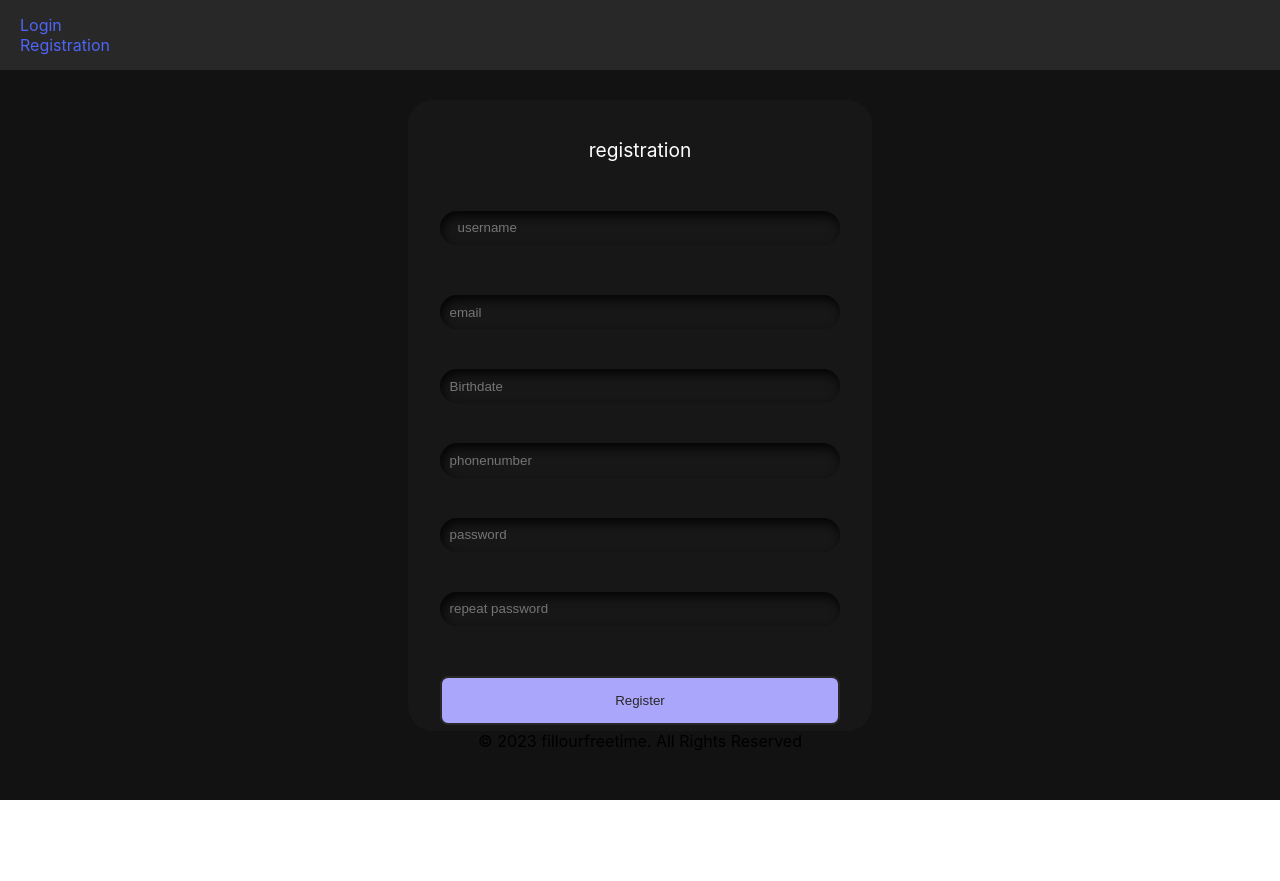
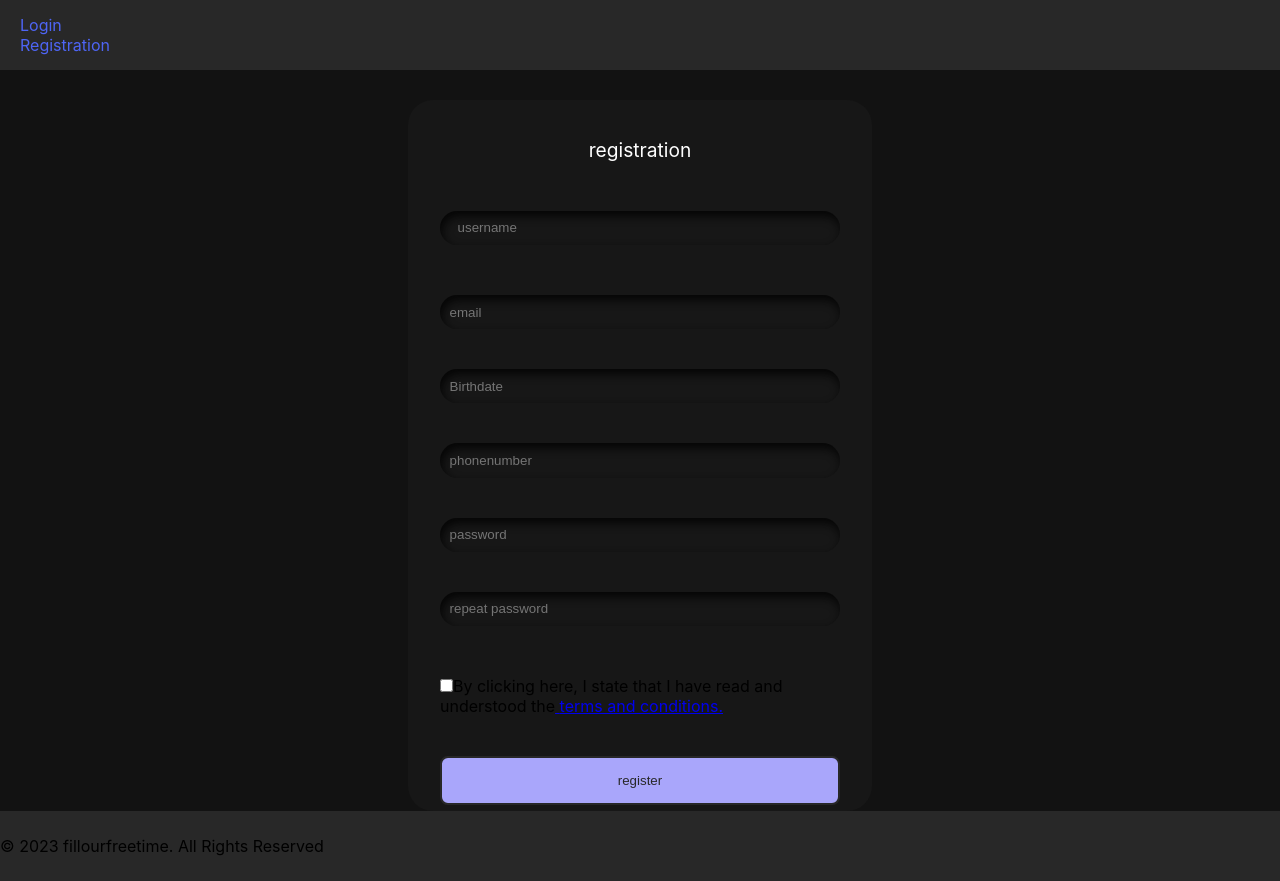
Before and after one commit to fillyourfreetime/version-0.0.1, a React (Create React App) app in the folder client/: page /registration in a window 1280 px wide. Before the commit the page ends 800 px from the top, so only its background shows below. Built offline with nearby package versions, Linux system fonts and the light colour scheme; no server answers.

Commit message:
bug fixing

```diff
--- a/client/src/App.css
+++ b/client/src/App.css
@@ -39,6 +39,14 @@
 .navbar {
   width: 100%;
   flex-direction: row;
+  align-items: center;
+  height: 70px;
+  background-color: var(--color-surface-200);
+  display: flex;
+}
+
+.sitefooter {
+  width: 100vw;
   align-items: center;
   height: 70px;
   background-color: var(--color-surface-200);
--- a/client/src/App.js
+++ b/client/src/App.js
@@ -137,7 +137,7 @@ function App() {
             <Route path="*" element={<Error404 />} />
           </Routes>
         </BrowserRouter>
-        <div class="footer">
+        <div class="sitefooter">
           <p class="footertext">&#169; 2023 fillourfreetime. All Rights Reserved </p>
         </div>
       </AuthContext.Provider>
--- a/client/src/Pages/RegistrationPage.js
+++ b/client/src/Pages/RegistrationPage.js
@@ -5,13 +5,6 @@ import axios from "axios";
 import { useNavigate } from "react-router-dom";
 
 function RegistrationPage() {
-  const [username, setUsername] = useState("");
-  const [email, setEmail] = useState("");
-  const [password, setPassword] = useState("");
-  const [birthdate, setBirthdate] = useState("");
-  const [phonenumber, setPhonenumber] = useState("");
-  const [passwordrep, setPasswordrep] = useState("");
-  const [gender, setGender] = useState("");
   const [postObject, setPostObject] = useState({});
 
   let navigate = useNavigate();
@@ -23,32 +16,29 @@ function RegistrationPage() {
     phonenumber: "",
     passwordrep: "",
     birthdate: "",
+    tos: false,
   };
   const phoneRegExp =
-    /^((\\+[1-9]{1,4}[ \\-]*)|(\\([0-9]{2,3}\\)[ \\-]*)|([0-9]{2,4})[ \\-]*)*?[0-9]{3,4}?[ \\-]*[0-9]{3,4}?$/;
+    /^([+]?[\s0-9]+)?(\d{3}|[(]?[0-9]+[)])?([-]?[\s]?[0-9])+$/i;
   const validationSchema = Yup.object().shape({
     username: Yup.string().min(3).max(15).required(),
     email: Yup.string().email().required(),
-    password: Yup.string().min(8).max(20).required(),
+    password: Yup.string().min(8).required(),
     birthdate: Yup.string().required(),
-    phonenumer: Yup.string().required().matches(phoneRegExp),
+    phonenumber: Yup.string()
+      .required()
+      .matches(phoneRegExp, "not a valid phone number"),
     passwordrep: Yup.string().required(),
+    tos: Yup.bool().oneOf(
+      [true],
+      "You need to accept the terms and conditions"
+    ),
   });
 
-  const onSubmit = () => {
-    const data = {
-      username: username,
-      email: email,
-      password: password,
-      birthdate: birthdate,
-      phonenumber: phonenumber,
-      password: password,
-      passwordrep: passwordrep,
-      gender: "male",
-    };
+  const onSubmit = (data) => {
     console.log(data);
     axios
-      .post(process.env.REACT_APP_REGISTER , data, {
+      .post(process.env.REACT_APP_REGISTER, data, {
         headers: {
           serveraccessToken: localStorage.getItem("serveraccessToken"),
         },
@@ -65,44 +55,64 @@ function RegistrationPage() {
       });
   };
 
+  const tos = () => {
+    fetch("FillYourFreeTime_TOS.pdf").then((response) => {
+      response.blob().then((blob) => {
+        const fileURL = window.URL.createObjectURL(blob);
+        let alink = document.createElement("a");
+        alink.href = fileURL;
+        alink.download = "FillYourFreeTime_TOS.pdf";
+        alink.click();
+      });
+    });
+  };
+
+  const [checked, setChecked] = useState(false);
+
+  const handleChange = () => {
+    setChecked(!checked);
+  };
+
   if (localStorage.getItem("useraccessToken")) {
     navigate("/");
   }
 
   return (
     <div className="app">
-      <Formik initialValues={initialValues} validationSchema={validationSchema}>
-        <form class="form">
+      <Formik
+        initialValues={initialValues}
+        validationSchema={validationSchema}
+        onSubmit={onSubmit}
+      >
+        <Form class="form">
           <p id="heading">registration</p>
           <ErrorMessage name="username" component="span" />
           <div class="field">
             <path d="M13.106 7.222c0-2.967-2.249-5.032-5.482-5.032-3.35 0-5.646 2.318-5.646 5.702 0 3.493 2.235 5.708 5.762 5.708.862 0 1.689-.123 2.304-.335v-.862c-.43.199-1.354.328-2.29.328-2.926 0-4.813-1.88-4.813-4.798 0-2.844 1.921-4.881 4.594-4.881 2.735 0 4.608 1.688 4.608 4.156 0 1.682-.554 2.769-1.416 2.769-.492 0-.772-.28-.772-.76V5.206H8.923v.834h-.11c-.266-.595-.881-.964-1.6-.964-1.4 0-2.378 1.162-2.378 2.823 0 1.737.957 2.906 2.379 2.906.8 0 1.415-.39 1.709-1.087h.11c.081.67.703 1.148 1.503 1.148 1.572 0 2.57-1.415 2.57-3.643zm-7.177.704c0-1.197.54-1.907 1.456-1.907.93 0 1.524.738 1.524 1.907S8.308 9.84 7.371 9.84c-.895 0-1.442-.725-1.442-1.914z"></path>
-            <input
+            <Field
+              id="username"
               type="text"
               placeholder="username"
               class="input-field"
-              onChange={(event) => {
-                setUsername(event.target.value);
-              }}
+              name="username"
             />
           </div>
           <path d="M8 1a2 2 0 0 1 2 2v4H6V3a2 2 0 0 1 2-2zm3 6V3a3 3 0 0 0-6 0v4a2 2 0 0 0-2 2v5a2 2 0 0 0 2 2h6a2 2 0 0 0 2-2V9a2 2 0 0 0-2-2z"></path>
           <br />
           <ErrorMessage name="email" component="span" />
           <div class="field">
-            <input
+            <Field
               type="text"
               class="input-field"
               placeholder="email"
-              onChange={(event) => {
-                setEmail(event.target.value);
-              }}
+              name="email"
             />
           </div>
           <br />
           <ErrorMessage name="birthdate" component="span" />
           <div class="field">
-            <input
+            <Field
+              name="birthdate"
               placeholder="Birthdate"
               type="text"
               onFocus={(e) => {
@@ -115,53 +125,55 @@ function RegistrationPage() {
                 e.currentTarget.placeholder = "Birthdate";
               }}
               class="input-field"
-              onChange={(event) => {
-                setBirthdate(event.target.value);
-              }}
             />
           </div>
           <br />
           <ErrorMessage name="phonenumber" component="span" />
           <div class="field">
-          <input
+            <Field
+              name="phonenumber"
               placeholder="phonenumber"
               type="text"
               class="input-field"
-            onChange={(event) => {
-              setPhonenumber(event.target.value);
-            }}
             />
           </div>
           <br />
           <ErrorMessage name="password" component="span" />
           <div class="field">
-          <input
+            <Field
+              name="password"
               placeholder="password"
               type="password"
               class="input-field"
-            onChange={(event) => {
-              setPassword(event.target.value);
-            }}
             />
           </div>
           <br />
           <ErrorMessage name="passwordrep" component="span" />
           <div class="field">
-          <input
+            <Field
+              name="passwordrep"
               type="password"
               placeholder="repeat password"
               class="input-field"
-            onChange={(event) => {
-              setPasswordrep(event.target.value);
-            }}
             />
           </div>
           <br />
           <div className="error-message"> {postObject.error} </div>
-          <button type="button" className="submit-button" onClick={onSubmit}>
-            Register
+          <ErrorMessage name="tos" component="span" />
+          <label>
+            <Field type="checkbox" name="tos"/>
+            By clicking here, I state that I have read and understood the
+            <a href="#" onClick={tos}>
+              {" "}
+              terms and conditions.{" "}
+            </a>
+          </label>
+
+          <br />
+          <button type="submit" className="submit-button">
+            register
           </button>
-        </form>
+        </Form>
       </Formik>
     </div>
   );
```
Also changed, not shown: 1 other file (tests, documents, lock files or other folders). Lines whose indentation alone changed are shown as unchanged.
